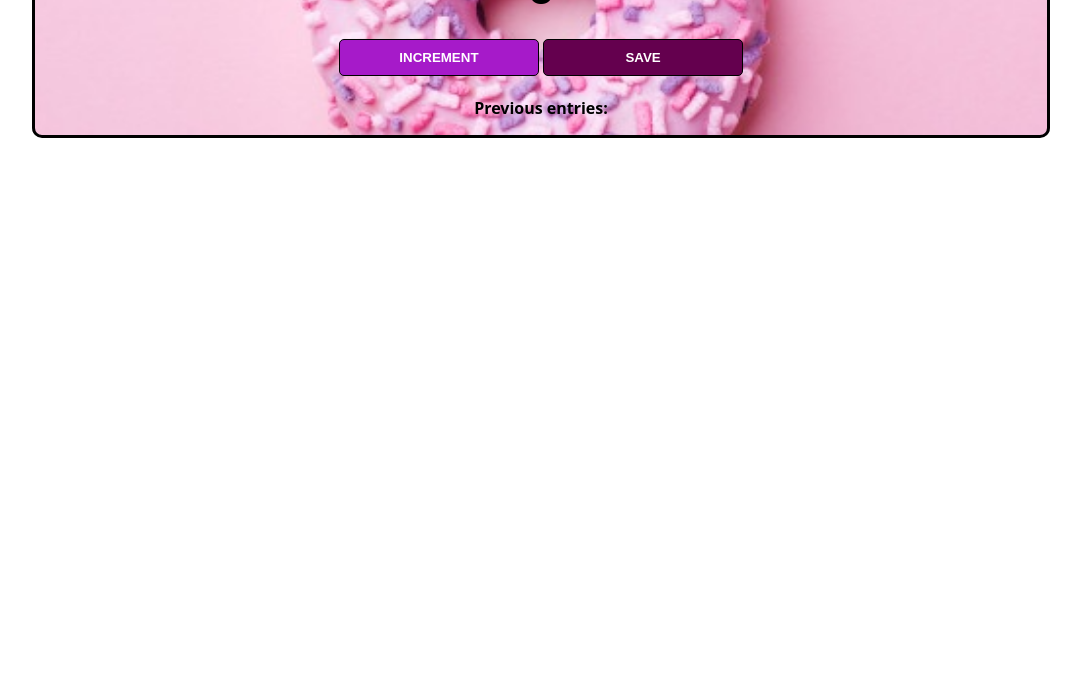
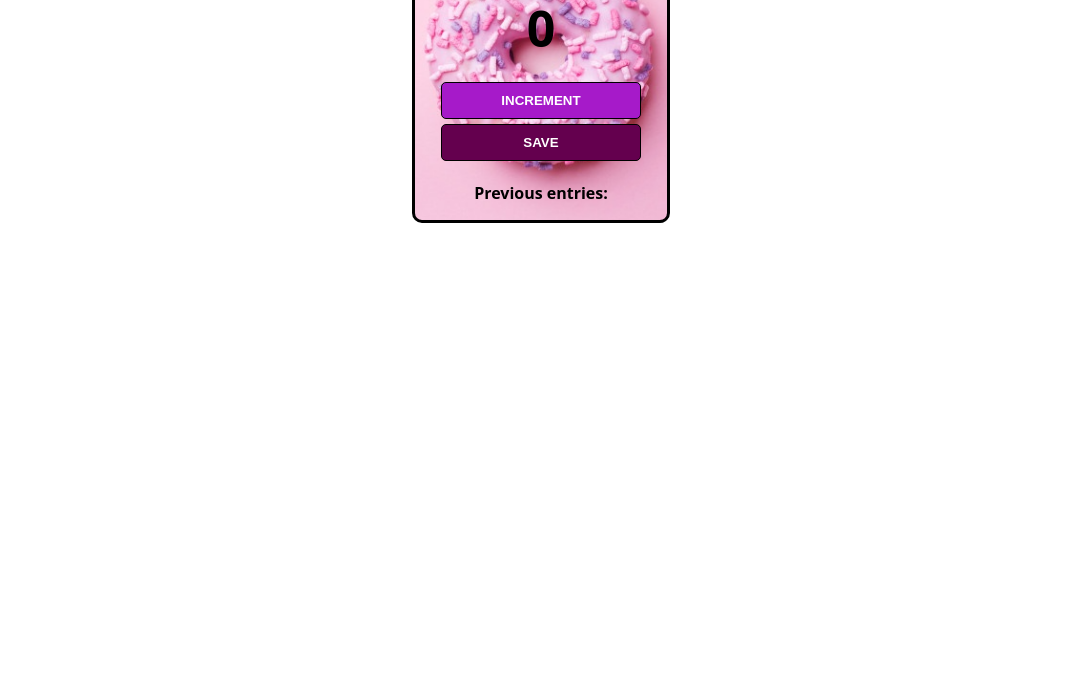
Before and after one commit to DeeaBeatrix/Counter, a plain HTML site: page index.html in a window 1280 px wide. Shown: the part 123-816 px from the top of the page, without its empty margins (99-1180 px from the left). Drawn offline with Linux system fonts and the light colour scheme.

Commit message:
Update style.css

```diff
--- a/style.css
+++ b/style.css
@@ -7,7 +7,7 @@ body {
 
 .container {
     background: white;
-    max-width: 80%;
+    max-width: 20%;
     margin: auto;
     border: 3px solid black;
     border-radius: 10px;
```
